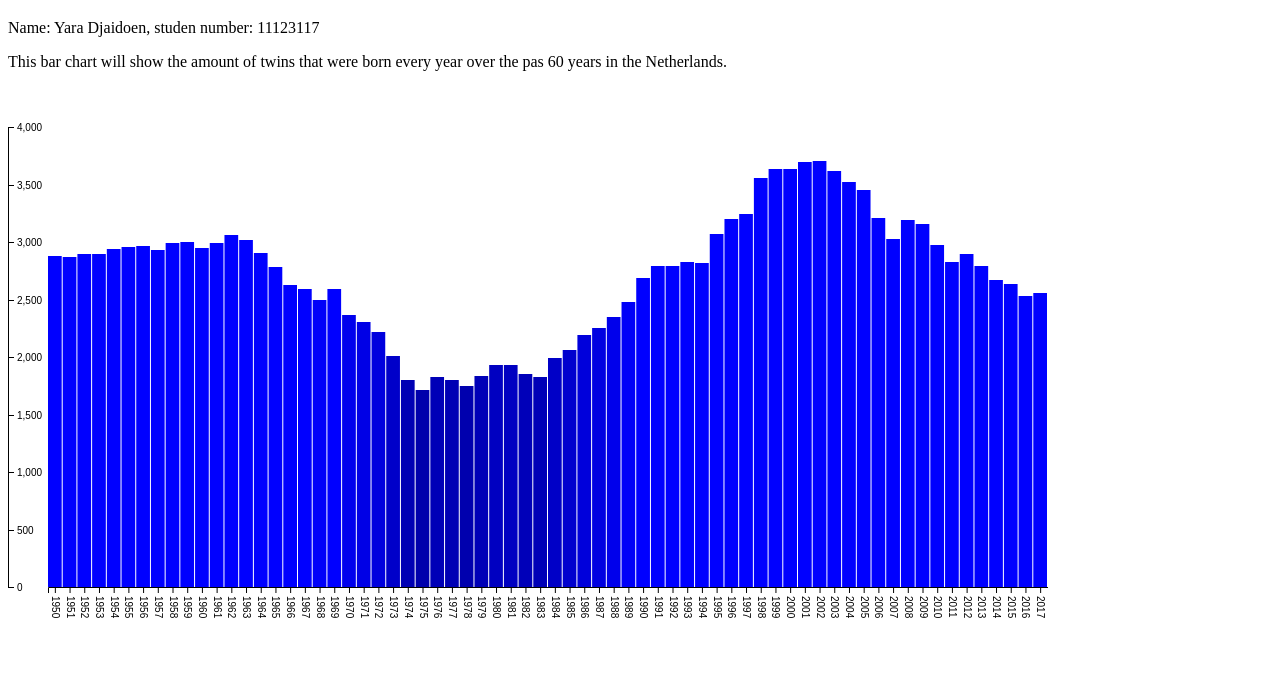
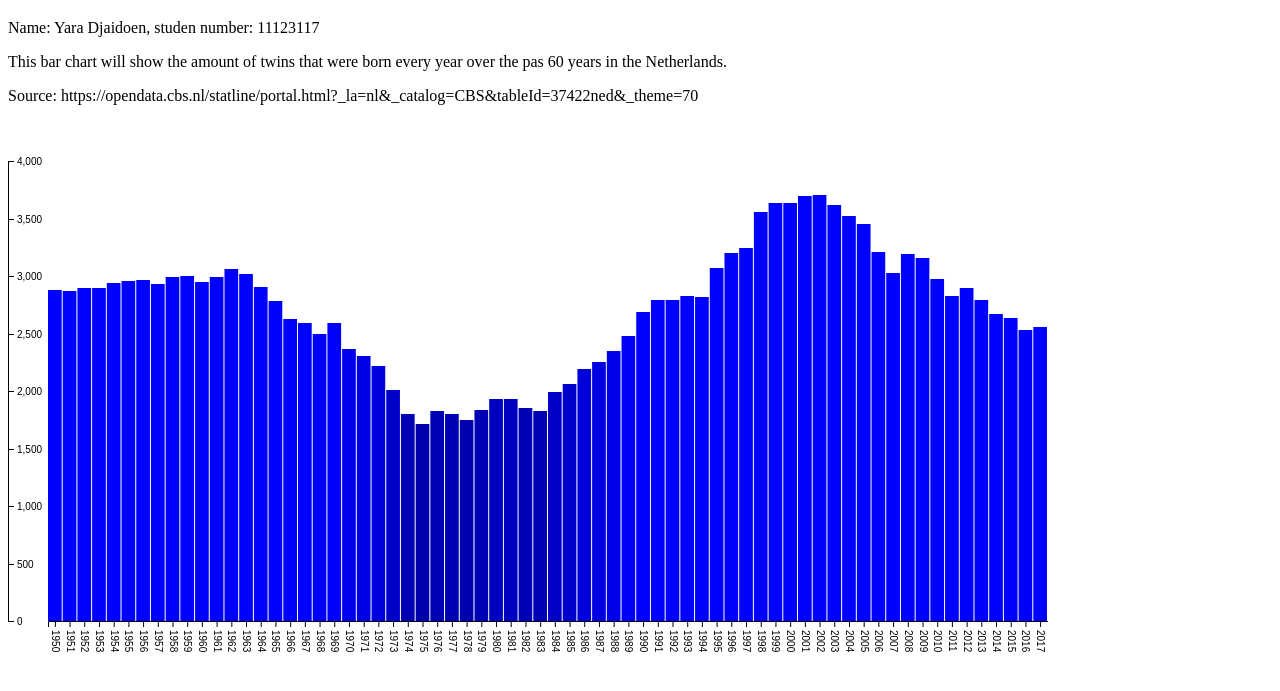
Before and after one commit to Djarahh/DataProcessing, a plain HTML site: page Homework/Week4/index.html in a window 1280 px wide. Shown: the part 61-752 px from the top of the page. Drawn offline with nearby package versions, Linux system fonts and the light colour scheme.

Commit message:
link van de source staat er ook in

```diff
--- a/Homework/Week4/index.html
+++ b/Homework/Week4/index.html
@@ -141,6 +141,7 @@
     d3.select("body").append("p").text("Name: Yara Djaidoen, studen number: 11123117");
     d3.select("body").append("p").text("This bar chart will show the amount\
     of twins that were born every year over the pas 60 years in the Netherlands.")
+    d3.select("body").append("p").text("Source: https://opendata.cbs.nl/statline/portal.html?_la=nl&_catalog=CBS&tableId=37422ned&_theme=70")
 
     </script>
   </body>
```
